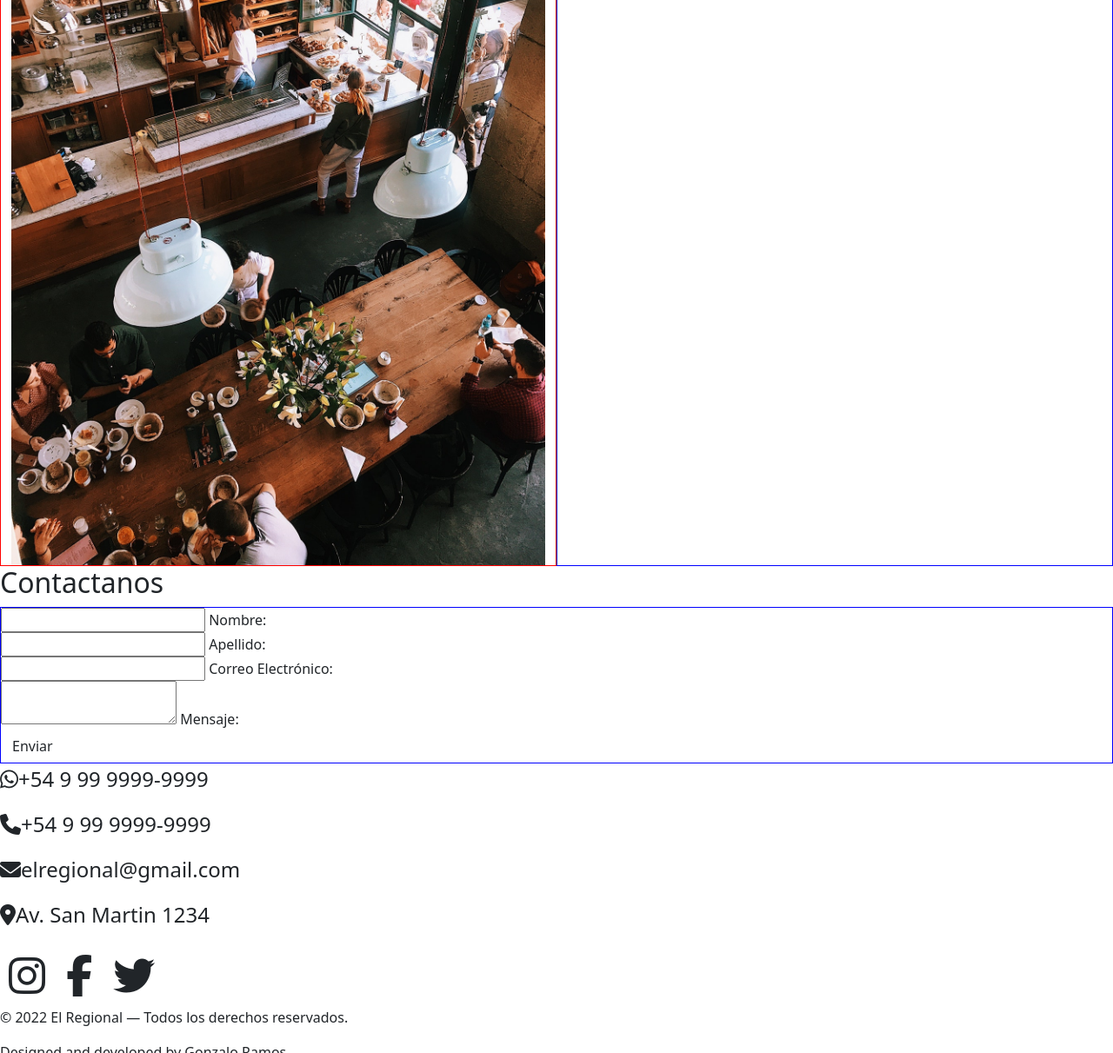
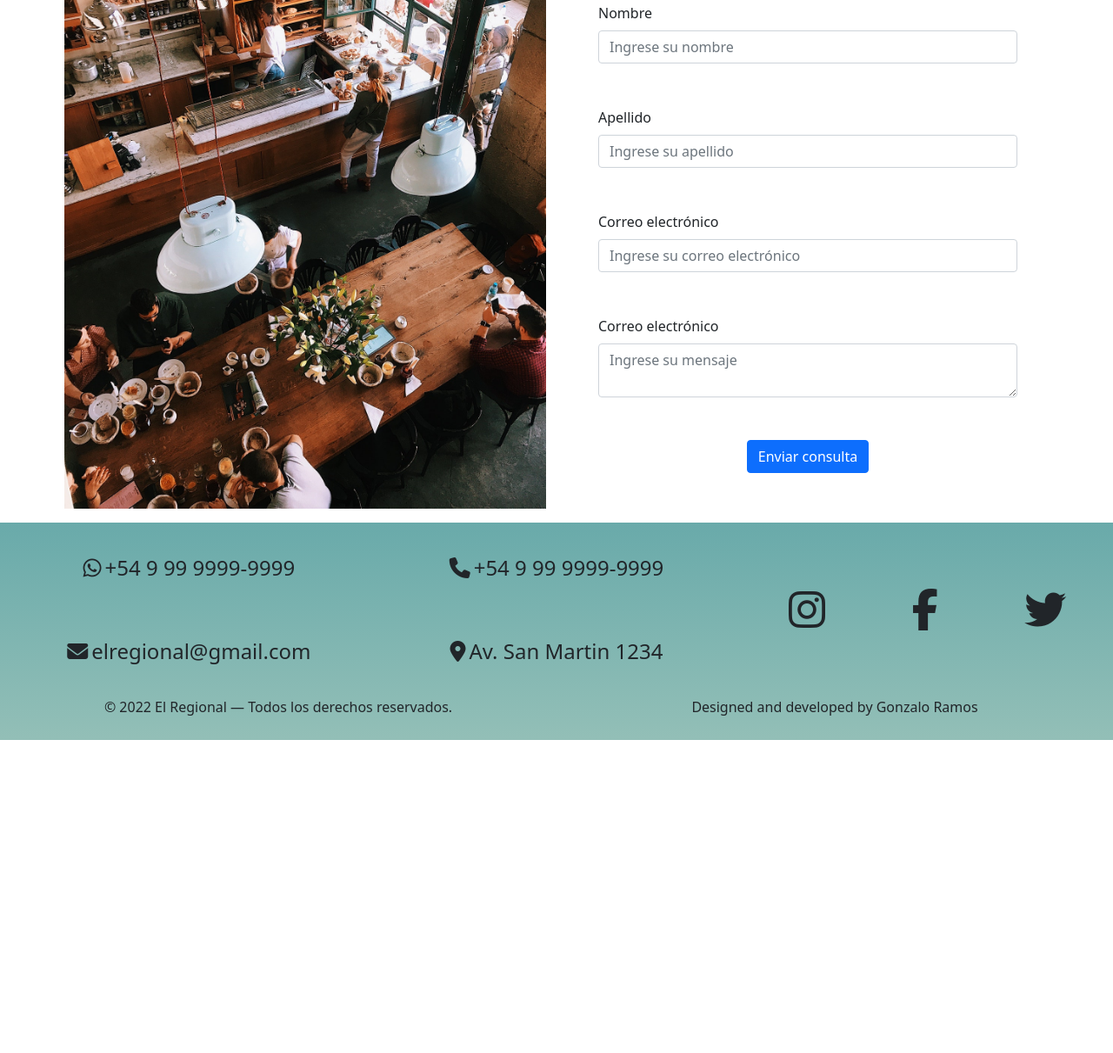
Before and after one commit to Gonza857/desafioComplementario5, a plain HTML site: page pages/contact.html in a window 1280 px wide. Shown: the part 225-1436 px from the top of the page at 87% size. After the commit the page ends 1076 px from the top, so only its background shows below. Drawn offline with nearby package versions, Linux system fonts and the light colour scheme; a web font is replaced by a local one.

Commit message:
formulario de contacto

```diff
--- a/css/styles.css
+++ b/css/styles.css
@@ -33,11 +33,8 @@
 }
 
 /* CONTACT */
-.form__img {
-    border: 1px solid red;
-}
-.form__data {
-    border: 1px solid blue;
+.body__bg-img {
+
 }
 
 /* FOOTER */
@@ -54,6 +51,8 @@
     font-size: .7rem;
     text-align: center;
 }
+
+
 
 @media (min-width:768px) {
     /* GALLERY */
--- a/pages/contact.html
+++ b/pages/contact.html
@@ -16,7 +16,7 @@
     <link rel="stylesheet" href="../css/styles.css">
     <title>Contactanos</title>
 </head>
-<body>
+<body class="body__bg-img">
     <!-- NAVBAR -->
     <nav class="container-fluid navbar navbar-expand-sm navbar-light bg-primary d-sm-flex">
         <div class="container-fluid d-md-flex">
@@ -50,74 +50,68 @@
     </nav>
     <!-- CUERPO -->
 
-    <div class="container-fluid">
+    <div class="container-sm form-cont px-sm-1 my-md-3">
         <div class="row">
-            <div class="form__img col-6">
+            <div class="form__img col-6 d-none d-md-block">
                 <img src="../assets/images/contact.jpg" alt="" class="img-fluid">
             </div>
-            <div class="form__data d-flex flex-column col-6">
-                <h3 class="card-title">¡Contactanos!</h3>
-                <label for="nombre-txt">Nombre</label>
-                <input type="text" id="nombre-txt">
+
+            <div class="form__data form-group d-flex flex-column justify-content-around col-12 col-md-6 px-xl-5">
+
+                <h3 class="card-title fw-bold text-center pt-5 pb-3">¡Contactanos!</h3>
+
+                <div class="mb-3">
+                    <label for="nombre-txt" class="form-label">Nombre</label>
+                    <input type="text" id="nombre-txt" class="form-control" placeholder="Ingrese su nombre">
+                </div>
+
+                <div class="mb-3">
+                    <label for="apellido-txt" class="form-label">Apellido</label>
+                    <input type="text" id="apellido-txt" class="form-control" placeholder="Ingrese su apellido">
+                </div>
+
+                <div class="mb-3">
+                    <label for="email-txt" class="form-label">Correo electrónico</label>
+                    <input type="text" id="email-txt" class="form-control" placeholder="Ingrese su correo electrónico">
+                </div>
+
+                <div class="mb-3">
+                    <label for="email-txt" class="form-label">Correo electrónico</label>
+                    <textarea id="area-txt" class="form-control" placeholder="Ingrese su mensaje"></textarea>
+                </div>
+
+                <div class="mb-4 d-grid justify-content-center">
+                    <button type="submit" class="btn btn-primary">Enviar consulta</button>
+                </div>
+
             </div>
         </div>
     </div>
 
-
-    <form class="form">
-        <h2 class="form__title">Contactanos</h2>
-        <div class="form__container">
-            <div class="form__data">
-                <div class="form__box">
-                    <div class="form__group">
-                        <input class="form__inputs form__input-name" type="text" name="nombre" placeholder="">
-                        <label class="form__label" for="nombre">Nombre:</label>
-                        <span class="form__line"></span>
-                    </div>
-                    <div class="form__group">
-                        <input class="form__inputs form__input-surname" type="text" name="apellido" placeholder="">
-                        <label class="form__label" for="pellido">Apellido:</label>
-                        <span class="form__line"></span>
-                    </div>
-                    <div class="form__group">
-                        <input class="form__inputs form__input-mail" type="email" name="email" placeholder="">
-                        <label class="form__label" for="email">Correo Electrónico:</label>
-                        <span class="form__line"></span>
-                    </div>
-                    <div class="form__group">
-                        <textarea class="form__inputs form__input-textarea" name="textarea" placeholder=""></textarea>
-                        <label class="form__label" for="textarea">Mensaje:</label>
-                        <span class="form__line"></span>
-                    </div>
-                    <input class="btn" type="button" value="Enviar">
-                </div>
+    <!-- FOOTER -->
+    <footer class="footer container-fluid bg-primary">
+        <div class="footer__content row">
+            <div class="col-8 p-1 d-flex flex-column d-md-flex flex-md-row flex-md-wrap justify-content-around">
+                <p class="footer__contact-p my-auto w-50 text-md-center"><i class=" m-1 fa fa-whatsapp"></i>+54 9 99 9999-9999</p>
+                <p class="footer__contact-p my-auto w-50  text-md-center"><i class=" m-1 fa fa-phone"></i>+54 9 99 9999-9999</p>
+                <p class="footer__contact-p my-auto w-50  text-md-center"><i class=" m-1 fa-solid fa-envelope"></i>elregional@gmail.com</p>
+                <p class="footer__contact-p my-auto w-50  text-md-center"><i class="m-1 fa-solid fa-location-dot"></i>Av. San Martin 1234</p>
             </div>
-        </div>
-
-    </form>
-    <!-- FOOTER -->
-    <footer class="footer-box" data-aos="fade-up-left">
-        <div class="footer">
-            <div class="footer__contact">
-                <!-- FORMAS DE CONTACTO -->
-                <p class="footer__contact-p"><i class="fa fa-whatsapp"></i>+54 9 99 9999-9999</p>
-
-                <p class="footer__contact-p"><i class="fa fa-phone"></i>+54 9 99 9999-9999</p>
-                <p class="footer__contact-p"><i class="fa-solid fa-envelope"></i>elregional@gmail.com</p>
-                <p class="footer__contact-p"><i class="fa-solid fa-location-dot"></i>Av. San Martin 1234</p>
-            </div>
-            <div class="footer__social">
-                <!-- REDES SOCIALES -->
+            <div class="footer__social col-4 p-1 d-flex flex-column d-lg-flex flex-lg-row justify-content-center align-content-center justify-content-lg-around">
                 <a class="footer__social-a" href="#"><i class="fa fa-instagram"></i></a>
                 <a class="footer__social-a" href="#"><i class="fa fa-facebook"></i></a>
                 <a class="footer__social-a" href="#"><i class="fa fa-twitter"></i></a>
             </div>
-            <div class="footer__credits">
-                <p>© 2022 El Regional — Todos los derechos reservados.</p>
-                <p>Designed and developed by Gonzalo Ramos</p>
+        </div>
+        <div class="row">
+            <div class="col-6">
+                <p class="footer__credits-p">© 2022 El Regional — Todos los derechos reservados.</p>
+            </div>
+            <div class="col-6">
+                <p class="footer__credits-p">Designed and developed by Gonzalo Ramos</p>
             </div>
         </div>
-    </footer>
+      </footer>
     <script src="https://unpkg.com/aos@2.3.1/dist/aos.js"></script>
     <script src="https://cdn.jsdelivr.net/npm/bootstrap@5.1.3/dist/js/bootstrap.bundle.min.js" integrity="sha384-ka7Sk0Gln4gmtz2MlQnikT1wXgYsOg+OMhuP+IlRH9sENBO0LRn5q+8nbTov4+1p" crossorigin="anonymous"></script>
     <script>
```
Also changed, not shown: index.html (+1 -1 lines).
